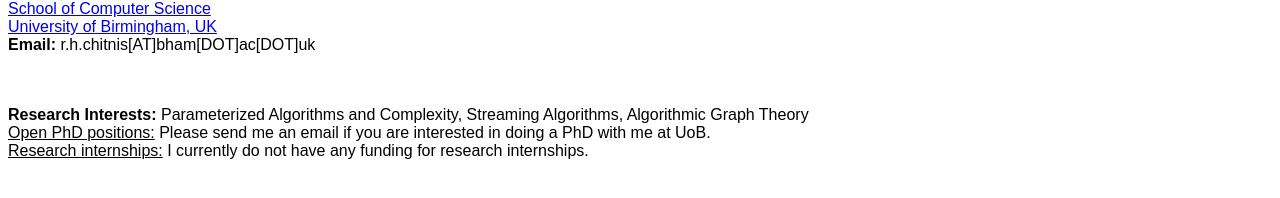
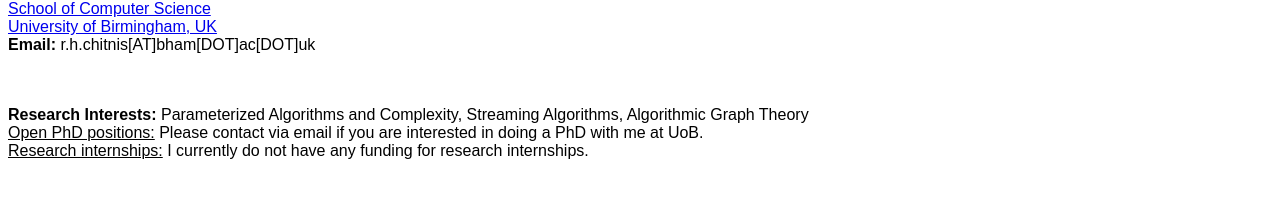
Before and after one commit to rajeshchitnis/rajeshchitnis.github.io, a Jekyll site: the page index.html, which Jekyll copies as it is, in a window 1280 px wide. Shown: the part 459-657 px from the top of the page. Built offline with Jekyll 4.4.1, drawn with Linux system fonts in a browser that asks for light colours.

Commit message:
Update index.html

```diff
--- a/index.html
+++ b/index.html
@@ -81,7 +81,7 @@
 </td></tr>
 <b>Research Interests:</b> Parameterized Algorithms and Complexity, Streaming Algorithms, Algorithmic Graph Theory
 <br>
-<u>Open PhD positions:</u></b> Please send me an email if you are interested in doing a PhD with me at UoB.
+<u>Open PhD positions:</u></b> Please contact via email if you are interested in doing a PhD with me at UoB.
 <br>
 <u>Research internships:</u></b> I currently do not have any funding for research internships.
 </h3>
```
